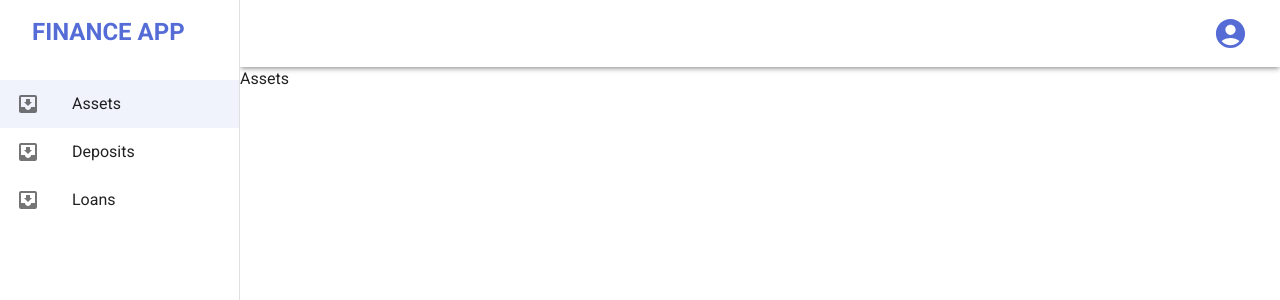
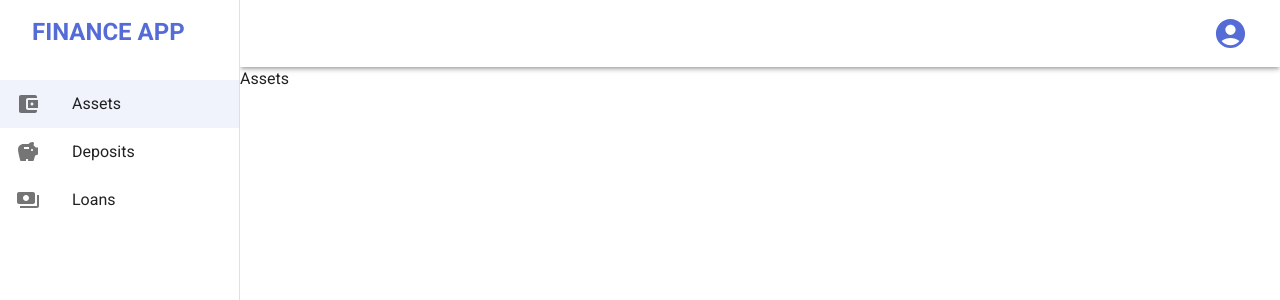
Before and after one commit to IvanGrekov/finance-app, a Next.js app: page / in a window 1280 px wide. Shown: the top 300 px of the page. Built offline with nearby package versions, Linux system fonts and the light colour scheme.

Commit message:
icons were fixed

```diff
--- a/components/navigation-menu/constants/index.tsx
+++ b/components/navigation-menu/constants/index.tsx
@@ -1,4 +1,6 @@
-import InboxIcon from '@mui/icons-material/MoveToInbox';
+import AccountBalanceWalletIcon from '@mui/icons-material/AccountBalanceWallet';
+import PaymentsIcon from '@mui/icons-material/Payments';
+import SavingsIcon from '@mui/icons-material/Savings';
 
 import { INavItem } from 'components/navigation-menu/types';
 
@@ -6,16 +8,16 @@ export const NAV_ITEMS: INavItem[] = [
     {
         text: 'Assets',
         link: '/',
-        icon: <InboxIcon />,
+        icon: <AccountBalanceWalletIcon />,
     },
     {
         text: 'Deposits',
         link: '/deposits',
-        icon: <InboxIcon />,
+        icon: <SavingsIcon />,
     },
     {
         text: 'Loans',
         link: '/loans',
-        icon: <InboxIcon />,
+        icon: <PaymentsIcon />,
     },
 ];
```
